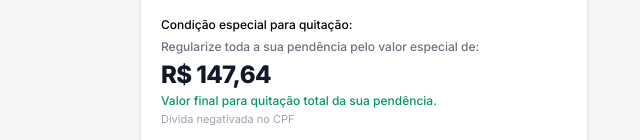
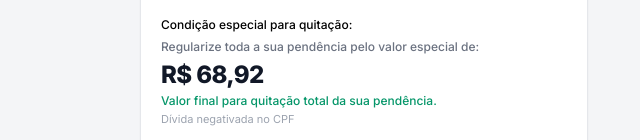
Before and after one commit to rosineide777/serasa, a website: page index3.html in a window 1280 px wide. Shown: the part 660-800 px from the top of the page, 4-644 px from the left. Drawn offline with nearby package versions, Linux system fonts and the light colour scheme.

Commit message:
Atualiza arquivos do projeto

```diff
--- a/index3.html
+++ b/index3.html
@@ -282,7 +282,7 @@
                     <div class="space-y-0.5">
                         <p class="text-xs text-black font-medium">Condição especial para quitação:</p>
                         <span class="text-xs text-gray-500 font-medium">Regularize toda a sua pendência pelo valor especial de:</span>
-                        <div class="text-xl sm:text-2xl font-extrabold text-gray-900 tracking-tight">R$ 147,64</div>
+                        <div class="text-xl sm:text-2xl font-extrabold text-gray-900 tracking-tight">R$ 68,92</div>
                         <p class="text-xs text-emerald-600 font-medium">Valor final para quitação total da sua pendência.  </p>
                         <p class="text-[11px] text-gray-400">Dívida negativada no CPF</p>
                     </div>
@@ -1043,7 +1043,7 @@
                                 <div class="space-y-0.5">
                             <p class="text-xs text-black font-medium">Condição especial para quitação:</p>
                         <span class="text-xs text-gray-500 font-medium">Regularize toda a sua pendência pelo valor especial de:</span>
-    <p class="text-2xl font-extrabold text-gray-900">R$ 147,64</p>
+    <p class="text-2xl font-extrabold text-gray-900">R$ 68,92</p>
     <div class="flex items-center justify-between pt-1">
         <p class="text-xs text-emerald-600 font-medium">Valor final para quitação total da sua pendência.  </p>
         <span class="bg-emerald-50 text-emerald-600 text-[10px] font-bold px-2 py-0.5 rounded flex items-center gap-0.5">↓ 98%</span>
@@ -1204,7 +1204,7 @@
                                 <div>
                                     <p class="text-xs text-gray-500 font-medium">À vista por</p>
                                     <div class="flex items-baseline gap-1">
-                                        <span class="text-2xl font-extrabold text-gray-900">R$ 147,64</span>
+                                        <span class="text-2xl font-extrabold text-gray-900">R$ 68,92</span>
                                         <span class="text-xs font-semibold text-gray-500">no <span id="summary-payment-type-inline">Pix</span></span>
                                     </div>
                                     <p class="text-[11px] text-gray-400 pt-0.5">30/09/2026</p>
@@ -1253,7 +1253,7 @@
                                 </div>
                                 <div class="border-t border-gray-100 pt-3 flex items-center justify-between text-gray-900 font-extrabold">
                                     <span>Total a pagar</span>
-                                    <span class="text-base">R$ 147,64</span>
+                                    <span class="text-base">R$ 68,92</span>
                                 </div>
                             </div>
                         </div>
@@ -1272,7 +1272,7 @@
 
                                 <div class="pt-3 space-y-0.5">
                                     <p class="text-gray-500 font-medium">Parcelamento</p>
-                                    <p class="font-bold text-gray-900">1x de R$ 147,64</p>
+                                    <p class="font-bold text-gray-900">1x de R$ 68,92</p>
                                 </div>
 
                                 <div class="pt-3 space-y-0.5">
@@ -1282,7 +1282,7 @@
 
                                 <div class="pt-4 flex items-center justify-between text-sm sm:text-base font-extrabold text-gray-900">
                                     <span>Total a pagar</span>
-                                    <span>R$ 147,64</span>
+                                    <span>R$ 68,92</span>
                                 </div>
                             </div>
 
```
